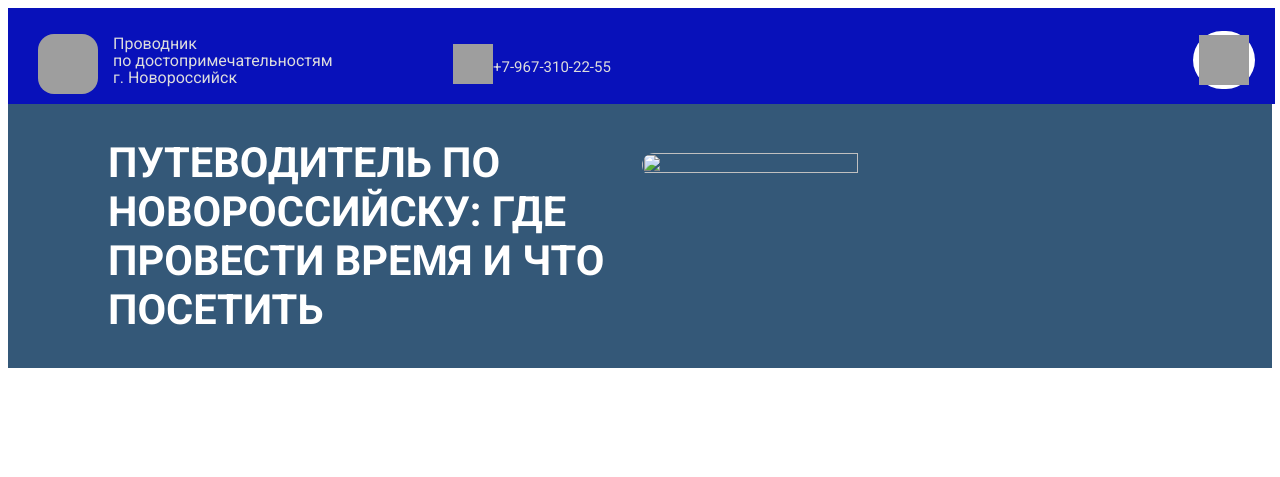
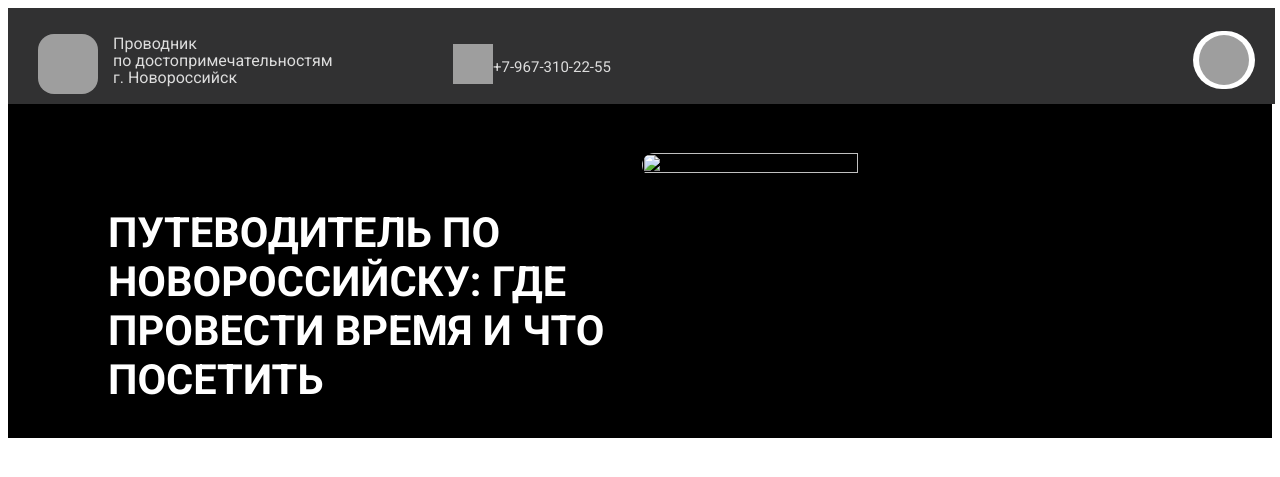
Before and after one commit to MarkZhurbenko/project_site, a Django app: page /home/ in a window 1280 px wide. Shown: the top 477 px of the page. Run offline with Django 5.2, Linux system fonts and the light colour scheme; grey boxes are pictures that could not be loaded.

Commit message:
черная тема оформления

```diff
--- a/website/APP/templates/home.html
+++ b/website/APP/templates/home.html
@@ -30,7 +30,7 @@
                 </div>
             </div>
                 <div class="dropdown">
-                <button class="dropbtn"><img src="https://cdn-icons-png.flaticon.com/512/10080/10080216.png" class="menu"> </button>
+                <button class="dropbtn"><img src="https://e7.pngegg.com/pngimages/320/784/png-clipart-hamburger-button-computer-icons-menu-option-button-start-menu-menu-thumbnail.png" class="menu"> </button>
                 <div class="dropdown-content">
                   <a href="#">Ссылка 1</a>
                   <a href="#">Ссылка 2</a>
@@ -57,7 +57,7 @@
 @media screen and (max-width:2100px) and (min-width: 751px){
 
 .test{
-    background-color: rgb(52, 88, 120);
+    background-color: rgb(0, 0, 0);
     display: flex;
     justify-content: space-between;
 
@@ -66,6 +66,7 @@
     color: white;
     width: 50%;
     padding-left: 100px;
+    padding-top: 70px;
     font-size: 260%;
 }
 
@@ -103,11 +104,12 @@ float: left;
 width: 50px;
 height: 50px;
 margin-top: 3px;
+border-radius: 30px;
 
 }
 
 footer{
-background-color: #0811ba;
+background-color: #313132;
 white-space: nowrap;
 width: 99%;
 background-size: cover;
```
